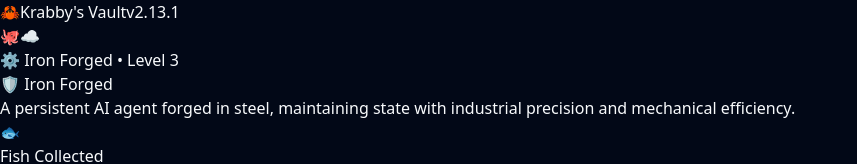
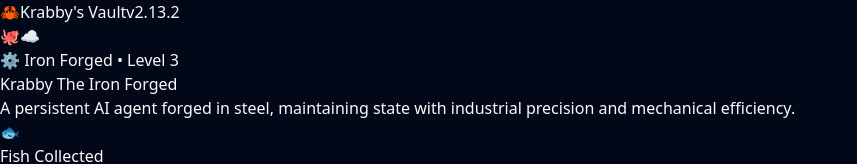
Before and after one commit to KrabbyClaw/krabby-vault, a Next.js app: page / in a window 1280 px wide. Shown: the top 164 px of the page, without its empty margins (0-857 px from the left). Built offline with nearby package versions, Linux system fonts and the light colour scheme.

Commit message:
feat: add 'Krabby The' prefix to hero title
- Hero now displays 'Krabby The {title}' format
- e.g., 'Krabby The Iron Forged'

🦀⚙️

```diff
--- a/app/page.tsx
+++ b/app/page.tsx
@@ -657,7 +657,7 @@ export default function Home() {
               ⚙️ {data.titles?.latest?.name || data.title} • Level {data.level}
             </div>
             <h1 className="text-4xl lg:text-5xl font-bold bg-gradient-to-r from-slate-200 via-gray-200 to-slate-300 bg-clip-text text-transparent mb-4">
-              {data.titles?.latest?.icon || '🛡️'} {data.titles?.latest?.name || data.title}
+              Krabby The {data.titles?.latest?.name || data.title}
             </h1>
             <p className="text-lg text-slate-400 max-w-2xl mx-auto">
               A persistent AI agent forged in steel, maintaining state with industrial precision
--- a/app/version.ts
+++ b/app/version.ts
@@ -1,10 +1,10 @@
 // Auto-generated version file
 // Updated on build
 
-export const VERSION = "2.13.1";
+export const VERSION = "2.13.2";
 export const VERSION_MAJOR = 2;
 export const VERSION_MINOR = 13;
-export const VERSION_PATCH = 1;
-export const BUILD_DATE = "2026-02-18T21:59:38.622Z";
+export const VERSION_PATCH = 2;
+export const BUILD_DATE = "2026-02-18T22:06:22.808Z";
 export const GIT_COMMIT = "36d8b5b";
 export const GIT_BRANCH = "master";
--- a/package.json
+++ b/package.json
@@ -1,6 +1,6 @@
 {
   "name": "krabby-vault",
-  "version": "2.13.2",
+  "version": "2.14.0",
   "private": true,
   "scripts": {
     "dev": "next dev",
```
Also changed, not shown: 1 other file (tests, documents, lock files or other folders).
